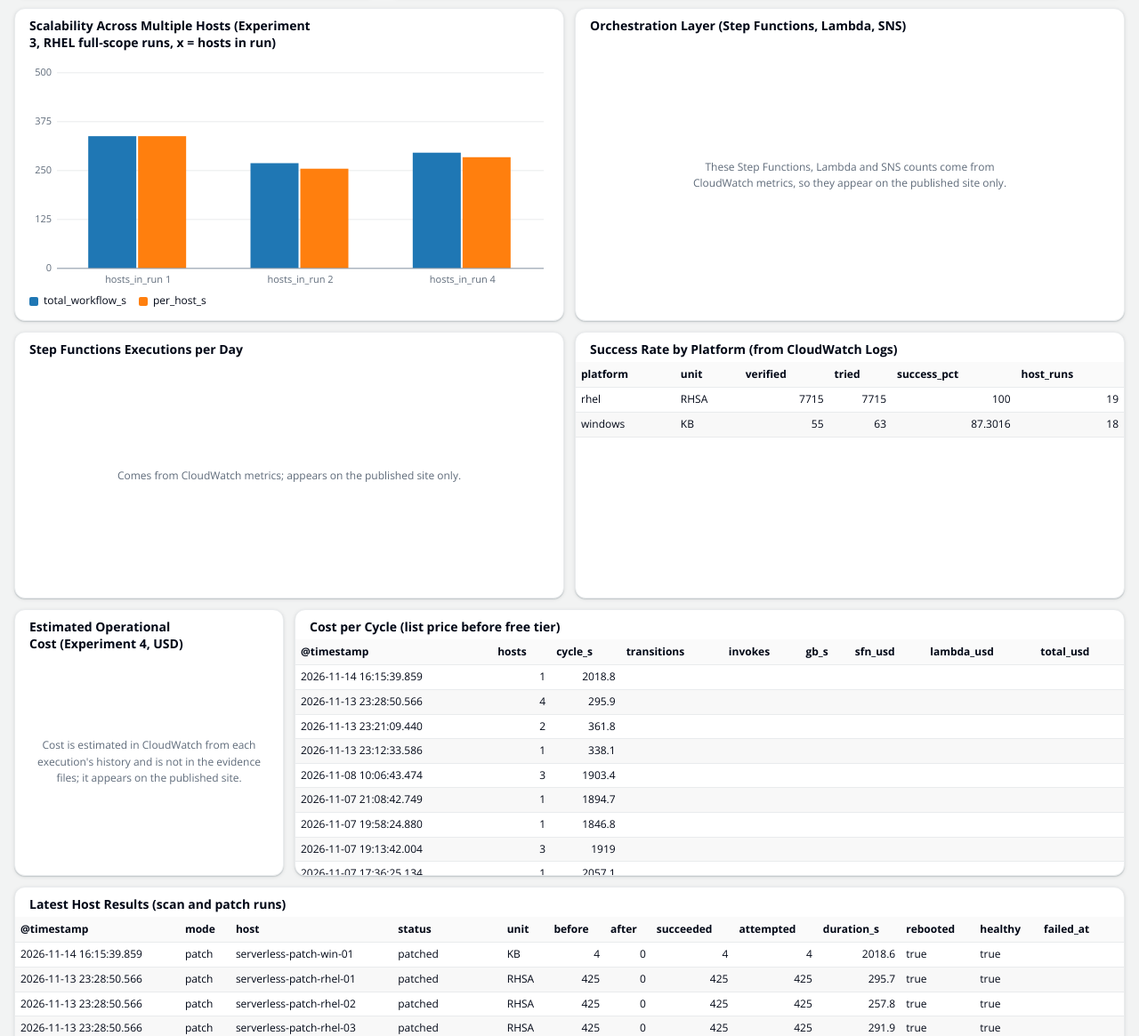
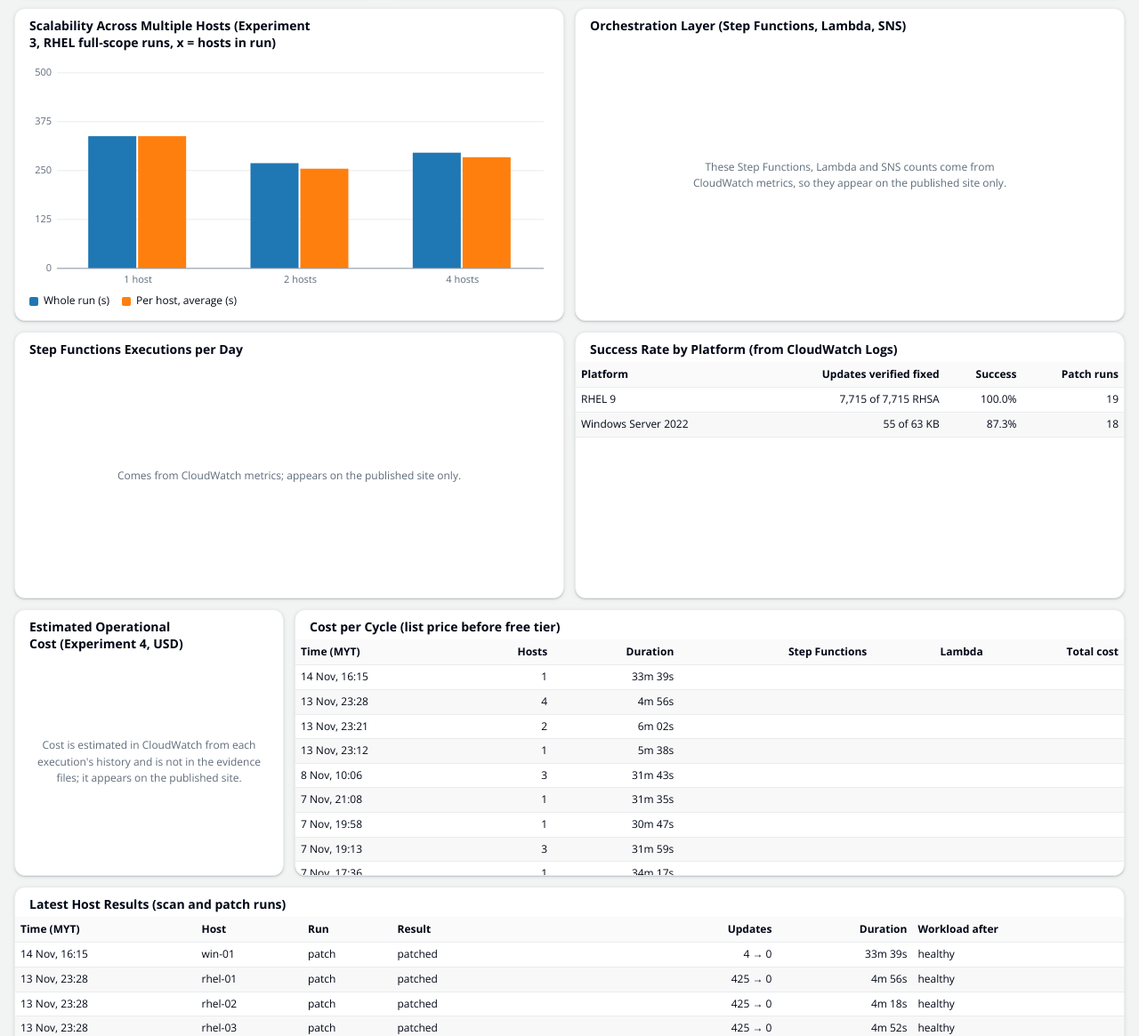
Before and after one commit to ikmalj/agentless-patch-management, a plain HTML site: page site/index.html in a window 1280 px wide. Shown: the part 2352-3517 px from the top of the page at 89% size. Drawn offline with nearby package versions, Linux system fonts and the light colour scheme; no server answers.

Commit message:
Website: log tables in plain words, fewer columns
The site's log tables were the raw Logs Insights columns, which read
like a spreadsheet. They now show a few columns in plain words:

- Run history: Time, Run, Result, Updates ("425 → 0"), Duration
  (12 columns down to 5)
- Latest Host Results: Time, Host, Run, Result, Updates, Duration,
  Workload after (13 down to 7)
- Cost per Cycle: Time, Hosts, Duration, Step Functions, Lambda,
  Total cost in dollars (9 down to 6)
- Success Rate by Platform: "RHEL 9", "7,715 of 7,715 RHSA", "100.0%"
  instead of success_pct 100 / 87.3016
- Scalability chart: "1 host", "2 hosts", "Whole run (s)",
  "Per host, average (s)" instead of hosts_in_run / total_workflow_s

Times read "13 Nov, 23:28", durations "4m 56s". The CloudWatch
dashboard keeps every raw column; nothing else changes.

```diff
--- a/site/assets/app.js
+++ b/site/assets/app.js
@@ -98,6 +98,24 @@
   }
   function num(v) { return typeof v === 'number' && isFinite(v) ? v : 0; }
   function short(h) { return String(h || '').replace('serverless-patch-', ''); }
+  // The site's log tables show a few columns in plain words; the CloudWatch widgets keep every raw
+  // Logs Insights column for anyone who needs them.
+  function when(ts) { var ms = tsMs(ts); if (isNaN(ms)) return ''; var d = myt(ms); return d.getUTCDate() + ' ' + MONTHS[d.getUTCMonth()] + ', ' + pad(d.getUTCHours()) + ':' + pad(d.getUTCMinutes()); }
+  function span(s) {
+    if (s == null || !isFinite(s)) return '';
+    s = Math.round(s);
+    if (s < 60) return s + 's';
+    if (s < 3600) return Math.floor(s / 60) + 'm ' + pad(s % 60) + 's';
+    return Math.floor(s / 3600) + 'h ' + pad(Math.floor(s % 3600 / 60)) + 'm';
+  }
+  function usd(v) { return v == null || !isFinite(v) ? '' : '$' + (v < 0.01 ? v.toFixed(4) : v.toFixed(2)); }
+  function changeText(r) {
+    if (r.before == null) return '';
+    var b = num(r.before).toLocaleString('en');
+    return r.mode === 'patch' && r.after != null ? b + ' \u2192 ' + num(r.after).toLocaleString('en') : b + ' found';
+  }
+  function resultText(r) { return (r.status || '') + (r.failed_at ? ' at ' + r.failed_at : ''); }
+  var PLATFORM_NAME = { rhel: 'RHEL 9', windows: 'Windows Server 2022' };
   function cell(v) {                                                      // a Logs Insights table value
     if (v == null || v === '') return '';
     if (typeof v === 'number') return Number.isInteger(v) ? String(v) : String(Math.round(v * 10000) / 10000);
@@ -292,15 +310,15 @@
     else seriesNames.forEach(function (n2, si) { legendItem(f, PALETTE[si % PALETTE.length], n2, true); });
   }
 
-  function table(body, cols, rows) {
+  function table(body, cols, rows, right) {
     if (!rows.length) { note(body, 'No data found.'); return; }
     var t = el('table', 'cw-table'), thead = el('thead'), hr = el('tr');
-    cols.forEach(function (c) { hr.appendChild(el('th', null, c)); });
+    cols.forEach(function (c, i) { hr.appendChild(el('th', right && right.indexOf(i) >= 0 ? 'n' : null, c)); });
     thead.appendChild(hr); t.appendChild(thead);
     var tb = el('tbody');
     rows.forEach(function (r) {
       var tr = el('tr');
-      r.forEach(function (v) { tr.appendChild(el('td', typeof v === 'number' ? 'n' : null, cell(v))); });
+      r.forEach(function (v, i) { tr.appendChild(el('td', typeof v === 'number' || (right && right.indexOf(i) >= 0) ? 'n' : null, cell(v))); });
       tb.appendChild(tr);
     });
     t.appendChild(tb); body.appendChild(t);
@@ -396,10 +414,10 @@
     lineChart(body, [{ name: 'Deployment time (s)', colour: GREY, points: pts }],
       { log: useLog(), start: Date.parse(state.data.range.start), end: Date.parse(state.data.range.end), label: 'Deployment time per run' });
   };
-  var HIST_COLS = ['@timestamp', 'mode', 'status', 'unit', 'before', 'after', 'succeeded', 'attempted', 'duration_s', 'rebooted', 'healthy', 'failed_at'];
   W.hostHistory = function (body) {
     var rows = hostRecs(state.data).filter(function (r) { return r.host === state.host; }).slice(0, 20);
-    table(body, HIST_COLS, rows.map(function (r) { return HIST_COLS.map(function (c) { return c === '@timestamp' ? stamp(r._ts) : r[c]; }); }));
+    table(body, ['Time (MYT)', 'Run', 'Result', 'Updates', 'Duration'],
+      rows.map(function (r) { return [when(r._ts), r.mode, resultText(r), changeText(r), span(r.duration_s)]; }), [3, 4]);
   };
   function seriesByHost() {
     var by = {};
@@ -447,8 +465,8 @@
       var g = byN[n], avg = function (k) { return g.reduce(function (a, x) { return a + x[k]; }, 0) / g.length; };
       return { label: String(n), values: [avg('run_s'), avg('host_s')] };
     });
-    barChart(body, groups, ['total_workflow_s', 'per_host_s'], {
-      xLabels: function (g) { return 'hosts_in_run ' + g.label; }, label: 'Scalability',
+    barChart(body, groups, ['Whole run (s)', 'Per host, average (s)'], {
+      xLabels: function (g) { return g.label + (g.label === '1' ? ' host' : ' hosts'); }, label: 'Scalability',
       footnote: groups.length === 1 ? 'Only ' + groups[0].label + '-host runs in this range, so there is no host count to compare yet.' : null,
     });
   };
@@ -498,8 +516,12 @@
       var x = g[k] || (g[k] = { platform: r.platform, unit: r.unit, verified: 0, tried: 0, host_runs: 0 });
       x.verified += num(r.succeeded); x.tried += num(r.attempted); x.host_runs += 1;
     });
-    var rows = Object.keys(g).sort().map(function (k) { var x = g[k]; return [x.platform, x.unit, x.verified, x.tried, 100 * x.verified / x.tried, x.host_runs]; });
-    table(body, ['platform', 'unit', 'verified', 'tried', 'success_pct', 'host_runs'], rows);
+    var rows = Object.keys(g).sort().map(function (k) {
+      var x = g[k];
+      return [PLATFORM_NAME[x.platform] || x.platform, x.verified.toLocaleString('en') + ' of ' + x.tried.toLocaleString('en') + ' ' + (x.unit || ''),
+        (100 * x.verified / x.tried).toFixed(1) + '%', x.host_runs];
+    });
+    table(body, ['Platform', 'Updates verified fixed', 'Success', 'Patch runs'], rows, [1, 2, 3]);
   };
   W.costSv = function (body) {
     if (state.data.cost_known === false) { note(body, 'Cost is estimated in CloudWatch from each execution\'s history and is not in the evidence files; it appears on the published site.'); return; }
@@ -513,14 +535,15 @@
   };
   W.costTable = function (body) {
     var rows = cycleRecs(state.data).filter(function (r) { return r.mode === 'patch'; }).slice(0, 20);
-    table(body, ['@timestamp', 'hosts', 'cycle_s', 'transitions', 'invokes', 'gb_s', 'sfn_usd', 'lambda_usd', 'total_usd'],
-      rows.map(function (r) { return [stamp(r._ts), r.hosts_total, r.duration_s, r.transitions, r.lambda_invocations, r.lambda_gb_s, r.cost_sfn_usd, r.cost_lambda_usd, r.cost_usd]; }));
+    table(body, ['Time (MYT)', 'Hosts', 'Duration', 'Step Functions', 'Lambda', 'Total cost'],
+      rows.map(function (r) { return [when(r._ts), r.hosts_total, span(r.duration_s), usd(r.cost_sfn_usd), usd(r.cost_lambda_usd), usd(r.cost_usd)]; }), [1, 2, 3, 4, 5]);
   };
-  var LATEST_COLS = ['@timestamp', 'mode', 'host', 'status', 'unit', 'before', 'after', 'succeeded', 'attempted', 'duration_s', 'rebooted', 'healthy', 'failed_at'];
   W.latest = function (body) {
-    table(body, LATEST_COLS, hostRecs(state.data).slice(0, 30).map(function (r) {
-      return LATEST_COLS.map(function (c) { return c === '@timestamp' ? stamp(r._ts) : r[c]; });
-    }));
+    table(body, ['Time (MYT)', 'Host', 'Run', 'Result', 'Updates', 'Duration', 'Workload after'],
+      hostRecs(state.data).slice(0, 30).map(function (r) {
+        return [when(r._ts), short(r.host), r.mode, resultText(r), changeText(r), span(r.duration_s),
+          r.healthy === true ? 'healthy' : r.healthy === false ? 'not healthy' : ''];
+      }), [4, 5]);
   };
 
   // ------------------------------------------------------------ grid
--- a/site/assets/dashboard.css
+++ b/site/assets/dashboard.css
@@ -112,7 +112,7 @@
   padding: 5px 6px; border-bottom: 1px solid var(--cw-border); white-space: nowrap; z-index: 1; }
 .cw-table td { padding: 4px 6px; border-bottom: 1px solid var(--cw-border); white-space: nowrap; color: var(--cw-text); }
 .cw-table tbody tr:nth-child(even) td { background: var(--cw-row-alt); }
-.cw-table td.n { text-align: right; }
+.cw-table td.n, .cw-table th.n { text-align: right; }
 .cw-wb.cw-tbl { padding: 0 0 4px; }
 .cw-tfoot { position: sticky; left: 0; padding: 2px 8px 6px; }
 .cw-fade { position: absolute; right: 0; bottom: 0; width: 44px; pointer-events: none;
```
Also changed, not shown: 1 other file.
